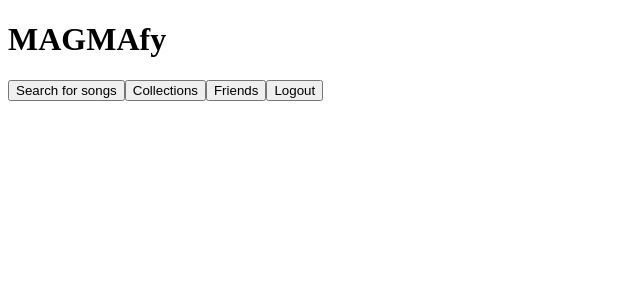
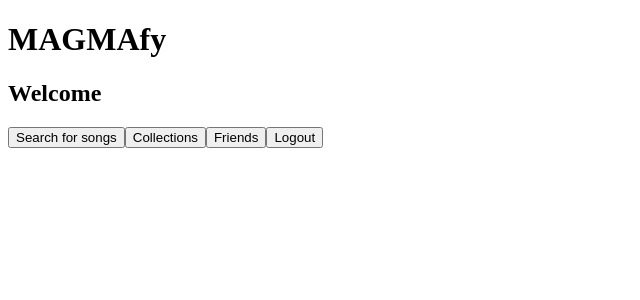
Before and after one commit to mno5865/magma, an Angular app in the folder pdm-ui/: page /users/0/home in a window 1280 px wide. Shown: the top 300 px of the page, without its empty margins (0-640 px from the left). Built offline with nearby package versions, Linux system fonts and the light colour scheme.

Commit message:
merged song browser

```diff
--- a/pdm-ui/src/app/homepage/homepage.component.html
+++ b/pdm-ui/src/app/homepage/homepage.component.html
@@ -1,6 +1,7 @@
 <div id="container">
 
   <h1><b>MAGMAfy</b></h1>
+  <h2><b>Welcome {{currentUser.firstName}}</b></h2>
   <button id="songbrowser" (click)="goToSongBrowser()"> Search for songs </button>
   <button id="collections" (click)="goToCollections()"> Collections </button>
   <button id="friends" (click)="goToFriends()"> Friends </button>
```
